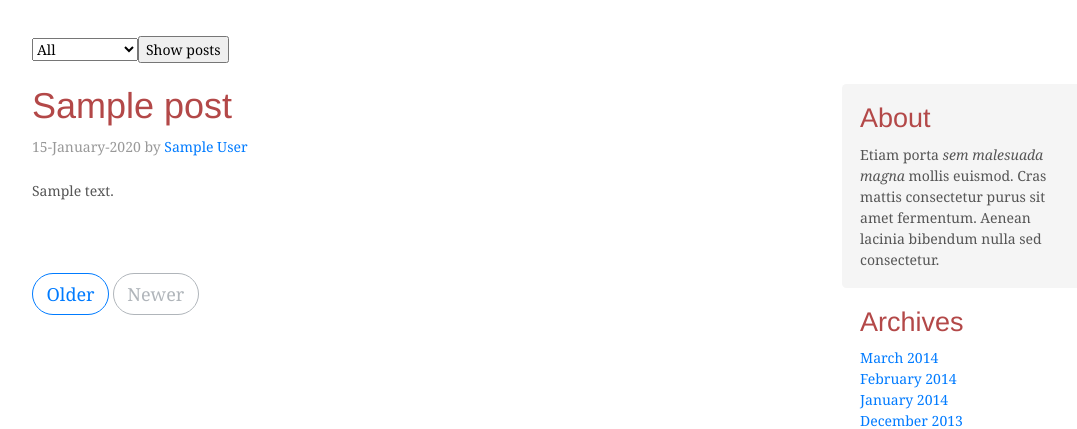
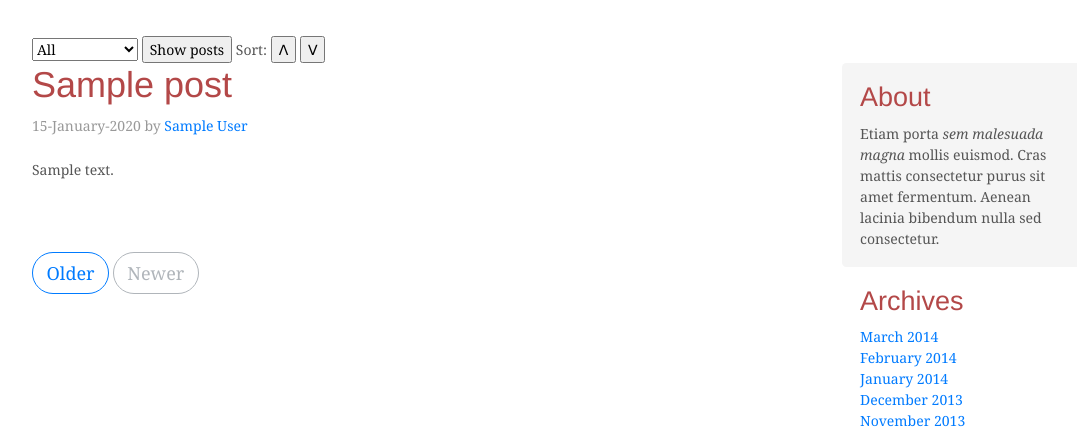
Before and after one commit to conkicdejan/Zavrsni-rad---Osnovni-kurs, a PHP site: page / in a window 1280 px wide. Shown: the part 254-683 px from the top of the page, without its empty margins (83-1160 px from the left). Run offline with PHP 8.4, Linux system fonts and the light colour scheme; tables that the repository leaves empty or names only in its code hold one stand-in row (values such as "Sample post").

Commit message:
Zadatak dodatni - Sort posts buttons

```diff
--- a/index.php
+++ b/index.php
@@ -38,16 +38,25 @@ $authors = getDataFromServer($sqlGetAuthors, $connection);
 
     <main role="main" class="container">
         <div class='filter-author-container'>
-            <form action="index.php" method="post">
+            <form class='sort' action="index.php" method="post">
                 <select name="author" id="" required>
                     <option value=0 selected>All</option>
                     <?php foreach ($authors as $author) { ?>
                         <option value="<?php echo $author['id'] ?>"><?php echo "{$author['first_name']} {$author['last_name']}" ?></option>
                     <?php } ?>
-                    <input type="Submit" value="Show posts">
                 </select>
-            </form><br/>
+                <input type="Submit" value="Show posts">
+            </form>
+            Sort:
+            <form class='sort' action="index.php" method="post">
+                <input type="hidden" name="sort" value=true>
+                <input type="Submit" value="ᐱ">
+            </form>
+            <form class='sort' action="index.php" method="post">
+                <input type="Submit" value="ᐯ">
+            </form>
         </div>
+
 
         <div class="row">
             <?php include 'posts.php' ?>
--- a/posts.php
+++ b/posts.php
@@ -2,16 +2,23 @@
 require_once('db.php');
 ini_set('display_errors', 1);
 
-if(isset($_POST['author']) && $_POST['author'] > 0){
-    $filterAuthor = "'".$_POST['author']."'";
-}else{
+if (isset($_POST['author']) && $_POST['author'] > 0) {
+    $filterAuthor = "'" . $_POST['author'] . "'";
+} else {
     $filterAuthor = 'null';
+}
+
+
+if (isset($_POST['sort'])) {
+    $sortType = 'ASC';
+} else {
+    $sortType = 'DESC';
 }
 
 $sqlGetAllPosts = "SELECT posts.*, author.id as author_id, author.first_name, author.last_name, author.gender FROM posts
 LEFT JOIN author ON posts.author_id = author.id
 WHERE author_id = COALESCE($filterAuthor, author_id)
-ORDER BY created_at DESC";
+ORDER BY created_at $sortType";
 $posts = getDataFromServer($sqlGetAllPosts, $connection);
 
 ?>
--- a/styles/styles.css
+++ b/styles/styles.css
@@ -108,3 +108,7 @@ h6 {
     text-align: left;
   }
 }
+
+.sort {
+  display: inline;
+}
```
